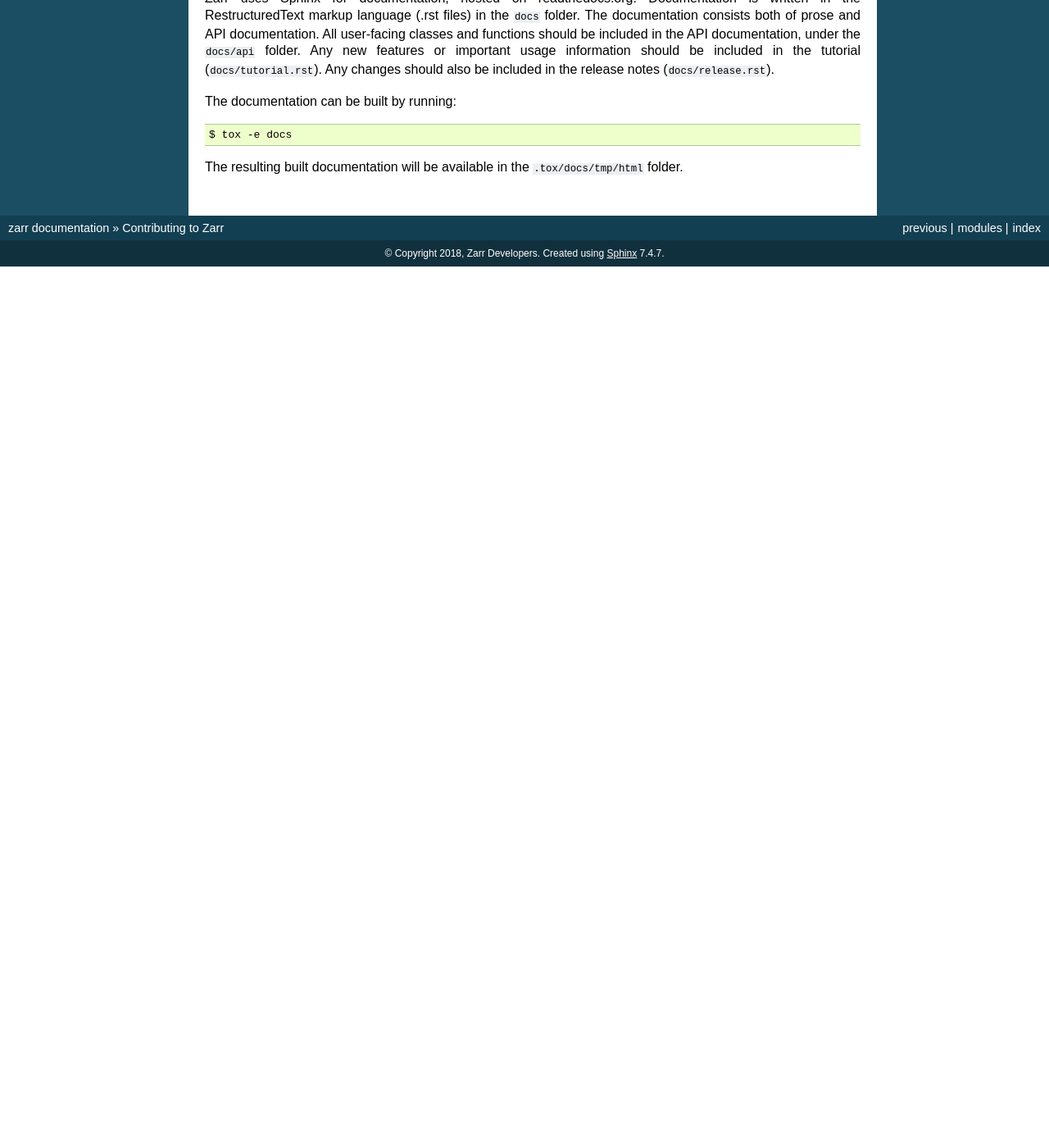
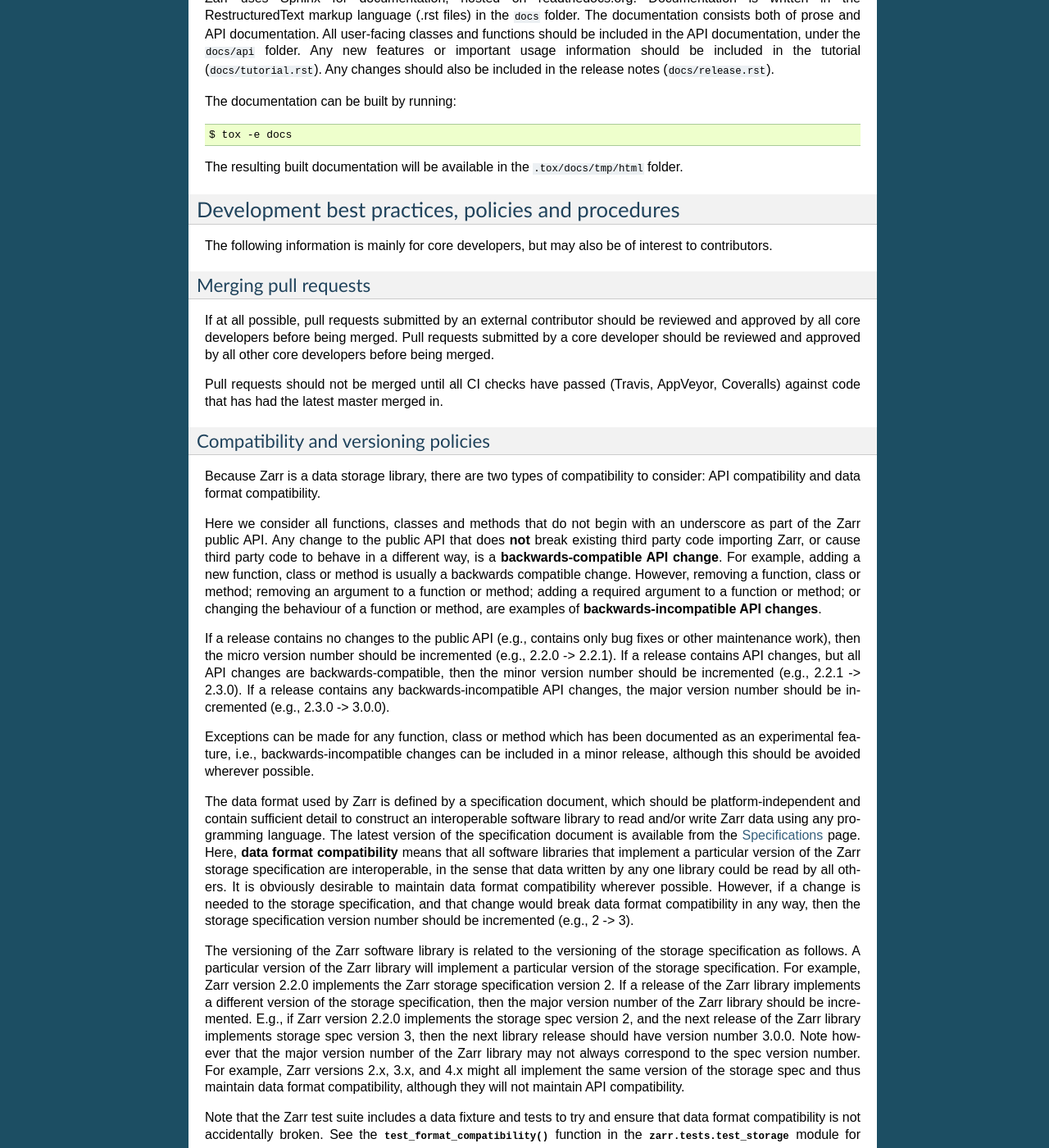
Before and after one commit to enthusiastdev121/zarr-python, a Sphinx documentation site: the page built from docs/contributing.rst, in a window 1280 px wide and 1400 px high, scrolled down 3272 px. Shown: the whole window at 82% size. Built offline with Sphinx 7.4.7, drawn with Linux system fonts in a browser that asks for light colours; the version number could not be read and is left out; before the commit the page ends 3597 px from its top, so only the background shows below that; some of the changed text lies outside the part shown.

Commit message:
add docs for core devs

```diff
--- a/docs/contributing.rst
+++ b/docs/contributing.rst
@@ -199,3 +199,121 @@ The documentation can be built by running::
     $ tox -e docs
 
 The resulting built documentation will be available in the ``.tox/docs/tmp/html`` folder.
+
+Development best practices, policies and procedures
+---------------------------------------------------
+
+The following information is mainly for core developers, but may also be of interest to
+contributors.
+
+Merging pull requests
+~~~~~~~~~~~~~~~~~~~~~
+
+If at all possible, pull requests submitted by an external contributor should be
+reviewed and approved by all core developers before being merged. Pull requests
+submitted by a core developer should be reviewed and approved by all other core
+developers before being merged.
+
+Pull requests should not be merged until all CI checks have passed (Travis, AppVeyor,
+Coveralls) against code that has had the latest master merged in.
+
+Compatibility and versioning policies
+~~~~~~~~~~~~~~~~~~~~~~~~~~~~~~~~~~~~~
+
+Because Zarr is a data storage library, there are two types of compatibility to
+consider: API compatibility and data format compatibility.
+
+Here we consider all functions, classes and methods that do not begin with an
+underscore as part of the Zarr public API. Any change to the public API that does **not**
+break existing third party code importing Zarr, or cause third party code to behave in
+a different way, is a **backwards-compatible API change**. For example, adding a new
+function, class or method is usually a backwards compatible change. However, removing a
+function, class or method; removing an argument to a function or method; adding a
+required argument to a function or method; or changing the behaviour of a function or
+method, are examples of **backwards-incompatible API changes**.
+
+If a release contains no changes to the public API (e.g., contains only bug fixes or
+other maintenance work), then the micro version number should be incremented (e.g.,
+2.2.0 -> 2.2.1). If a release contains API changes, but all API changes are
+backwards-compatible, then the minor version number should be incremented
+(e.g., 2.2.1 -> 2.3.0). If a release contains any backwards-incompatible API changes,
+the major version number should be incremented (e.g., 2.3.0 -> 3.0.0).
+
+Exceptions can be made for any function, class or method which has been documented as
+an experimental feature, i.e., backwards-incompatible changes can be included in a
+minor release, although this should be avoided wherever possible.
+
+The data format used by Zarr is defined by a specification document, which should be
+platform-independent and contain sufficient detail to construct an interoperable
+software library to read and/or write Zarr data using any programming language. The
+latest version of the specification document is available from the :ref:`spec` page.
+Here, **data format compatibility** means that all software libraries that implement a
+particular version of the Zarr storage specification are interoperable, in the sense
+that data written by any one library could be read by all others. It is obviously
+desirable to maintain data format compatibility wherever possible. However, if a change
+is needed to the storage specification, and that change would break data format
+compatibility in any way, then the storage specification version number should be
+incremented (e.g., 2 -> 3).
+
+The versioning of the Zarr software library is related to the versioning of the storage
+specification as follows. A particular version of the Zarr library will
+implement a particular version of the storage specification. For example, Zarr version
+2.2.0 implements the Zarr storage specification version 2. If a release of the Zarr
+library implements a different version of the storage specification, then the major
+version number of the Zarr library should be incremented. E.g., if Zarr version 2.2.0
+implements the storage spec version 2, and the next release of the Zarr library
+implements storage spec version 3, then the next library release should have version
+number 3.0.0. Note however that the major version number of the Zarr library may not
+always correspond to the spec version number. For example, Zarr versions 2.x, 3.x, and
+4.x might all implement the same version of the storage spec and thus maintain data
+format compatibility, although they will not maintain API compatibility.
+
+Note that the Zarr test suite includes a data fixture and tests to try and ensure that
+data format compatibility is not accidentally broken. See the
+:func:`test_format_compatibility` function in the :mod:`zarr.tests.test_storage` module
+for details.
+
+When to make a release
+~~~~~~~~~~~~~~~~~~~~~~
+
+Ideally, any bug fixes that don't change the public API should be released as soon as
+possible. It is fine for a micro release to contain only a single bug fix.
+
+When to make a minor release is at the discretion of the core developers. There are no
+hard-and-fast rules, e.g., it is fine to make a minor release to make a single new
+feature available; equally, it is fine to make a minor release that includes a number of
+changes.
+
+Major releases obviously need to be given careful consideration, and should be done as
+infrequently as possible, as they will break existing code and/or affect data
+compatibility in some way.
+
+Release procedure
+~~~~~~~~~~~~~~~~~
+
+Checkout and update the master branch::
+
+    $ git checkout master
+    $ git pull
+
+Verify all tests pass on all supported Python versions, and docs build::
+
+    $ tox
+
+Tag the version (where "X.X.X" stands for the version number, e.g., "2.2.0")::
+
+    $ version=X.X.X
+    $ git tag -a v$version -m v$version
+    $ git push --tags
+
+Release source code to PyPI::
+
+    $ python setup.py register sdist
+    $ twine upload dist/zarr-${version}.tar.gz
+
+Obtain checksum for release to conda-forge::
+
+    $ openssl sha256 dist/zarr-${version}.tar.gz
+
+Release to conda-forge by making a pull request against the zarr-feedstock conda-forge
+repository, incrementing the version number.
```
